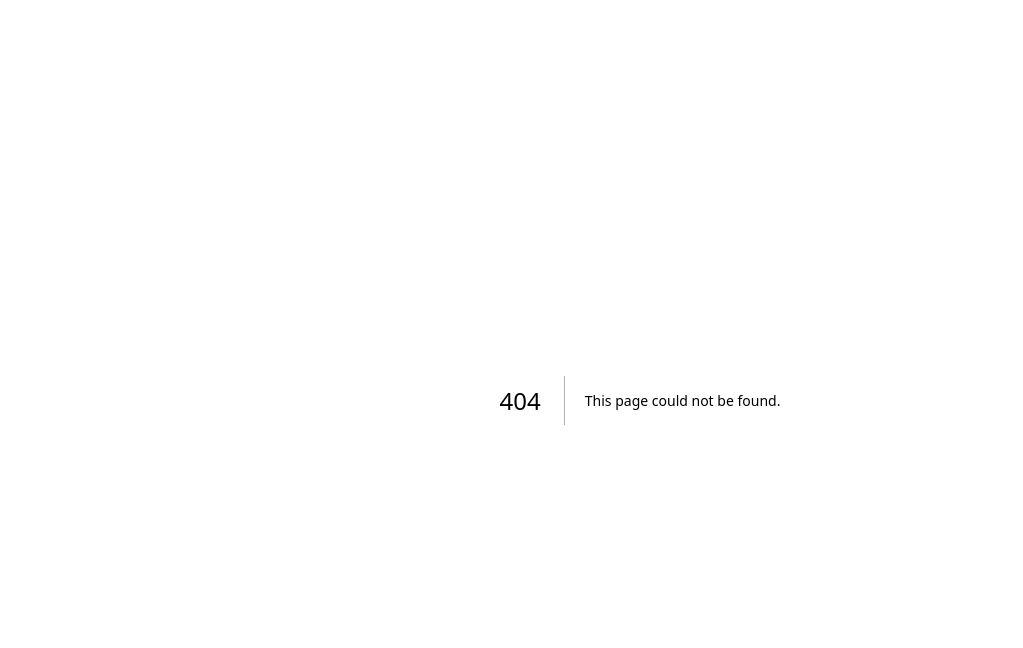
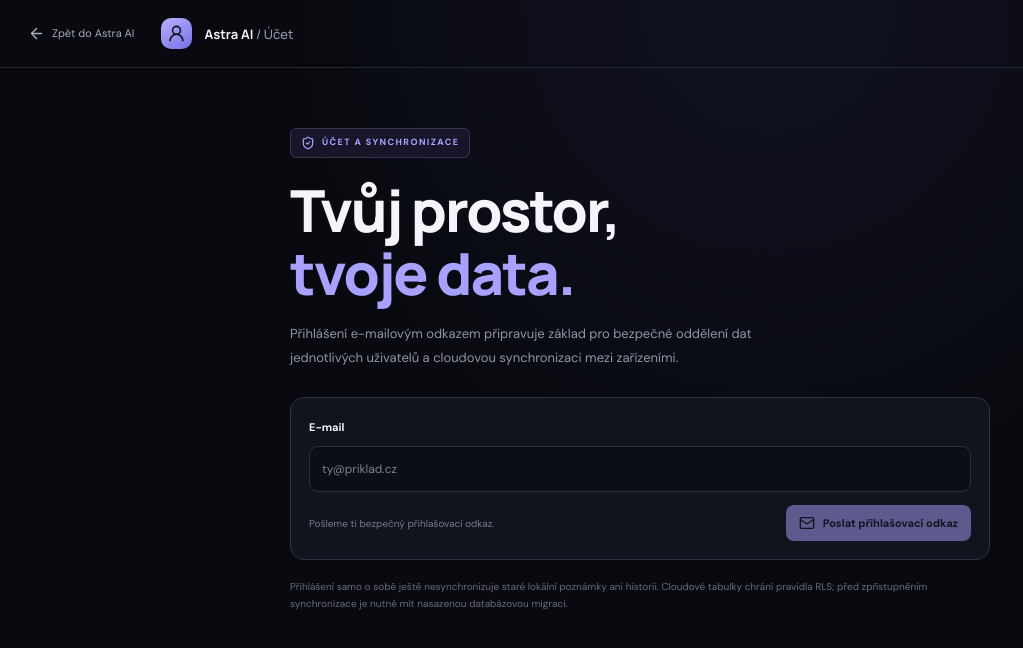
Before and after one commit to martinslad10/astra-ai, a Next.js app: page /account in a window 1280 px wide. Before the commit this address had no page. Shown: the top 648 px of the page, without its empty margins (0-1023 px from the left). Built offline with nearby package versions, Linux system fonts and the light colour scheme; no server answers.

Commit message:
Add account sign-in page

```diff
--- /dev/null
+++ b/src/app/account/page.tsx
@@ -0,0 +1,87 @@
+'use client';
+
+import { FormEvent, useEffect, useState } from "react";
+import Link from "next/link";
+import { ArrowLeft, Cloud, LogOut, Mail, ShieldCheck, UserRound } from "lucide-react";
+import { getSupabaseBrowserClient } from "../../lib/supabase-browser";
+
+export default function AccountPage() {
+  const [email, setEmail] = useState("");
+  const [sessionEmail, setSessionEmail] = useState("");
+  const [configured, setConfigured] = useState(false);
+  const [busy, setBusy] = useState(false);
+  const [notice, setNotice] = useState("");
+  const [error, setError] = useState("");
+
+  useEffect(() => {
+    const client = getSupabaseBrowserClient();
+    setConfigured(Boolean(client));
+    if (!client) return;
+    void client.auth.getSession().then(({ data, error: sessionError }) => {
+      if (sessionError) setError(sessionError.message);
+      setSessionEmail(data.session?.user.email ?? "");
+    });
+    const { data } = client.auth.onAuthStateChange((_event, session) => {
+      setSessionEmail(session?.user.email ?? "");
+    });
+    return () => data.subscription.unsubscribe();
+  }, []);
+
+  async function signIn(event: FormEvent) {
+    event.preventDefault();
+    const client = getSupabaseBrowserClient();
+    if (!client) {
+      setError("Cloud účet není nakonfigurovaný. Na Vercelu nastav NEXT_PUBLIC_SUPABASE_URL a NEXT_PUBLIC_SUPABASE_ANON_KEY.");
+      return;
+    }
+    if (!email.trim()) return;
+    setBusy(true); setError(""); setNotice("");
+    try {
+      const redirectTo = new URL("/account", window.location.origin).toString();
+      const { error: authError } = await client.auth.signInWithOtp({
+        email: email.trim(),
+        options: { emailRedirectTo: redirectTo },
+      });
+      if (authError) throw authError;
+      setNotice("Odeslali jsme přihlašovací odkaz na e-mail. Otevři ho na tomto zařízení a vrať se do Astra AI.");
+    } catch (e) {
+      setError(e instanceof Error ? e.message : "Přihlášení se nepodařilo.");
+    } finally {
+      setBusy(false);
+    }
+  }
+
+  async function signOut() {
+    const client = getSupabaseBrowserClient();
+    if (!client) return;
+    const { error: signOutError } = await client.auth.signOut();
+    if (signOutError) setError(signOutError.message);
+    else { setSessionEmail(""); setNotice("Odhlášení proběhlo."); }
+  }
+
+  return <main className="memory-page">
+    <header className="image-header">
+      <Link href="/" className="back-link"><ArrowLeft size={17}/> Zpět do Astra AI</Link>
+      <div className="brand-mark"><UserRound size={19}/></div>
+      <strong>Astra AI <span>/ Účet</span></strong>
+    </header>
+    <section className="memory-content">
+      <div className="eyebrow"><ShieldCheck size={14}/> ÚČET A SYNCHRONIZACE</div>
+      <h1>Tvůj prostor,<br/><span>tvoje data.</span></h1>
+      <p className="image-intro">Přihlášení e-mailovým odkazem připravuje základ pro bezpečné oddělení dat jednotlivých uživatelů a cloudovou synchronizaci mezi zařízeními.</p>
+      {!configured ? <div className="image-error" role="status">Cloudové přihlášení zatím není nakonfigurované. Je potřeba vytvořit Supabase projekt, spustit migraci z repozitáře a přidat veřejnou URL a anon key do proměnných prostředí Vercelu. Tajný service-role klíč do prohlížeče nikdy nevkládej.</div> :
+        sessionEmail ? <div className="memory-empty">
+          <Cloud size={26}/><strong>Jsi přihlášený</strong><span>{sessionEmail}</span>
+          <button type="button" onClick={() => void signOut()}><LogOut size={16}/> Odhlásit se</button>
+        </div> :
+        <form className="memory-form" onSubmit={signIn}>
+          <label htmlFor="account-email">E-mail</label>
+          <input id="account-email" type="email" autoComplete="email" value={email} onChange={e => setEmail(e.target.value)} placeholder="ty@priklad.cz" maxLength={254} required />
+          <div className="memory-form-footer"><span>Pošleme ti bezpečný přihlašovací odkaz.</span><button type="submit" disabled={!email.trim() || busy}><Mail size={16}/>{busy ? " Odesílám…" : " Poslat přihlašovací odkaz"}</button></div>
+        </form>}
+      {notice && <p role="status" className="image-placeholder">{notice}</p>}
+      {error && <p role="alert" className="image-error">{error}</p>}
+      <p className="image-disclaimer">Přihlášení samo o sobě ještě nesynchronizuje staré lokální poznámky ani historii. Cloudové tabulky chrání pravidla RLS; před zpřístupněním synchronizace je nutné mít nasazenou databázovou migraci.</p>
+    </section>
+  </main>;
+}
```
